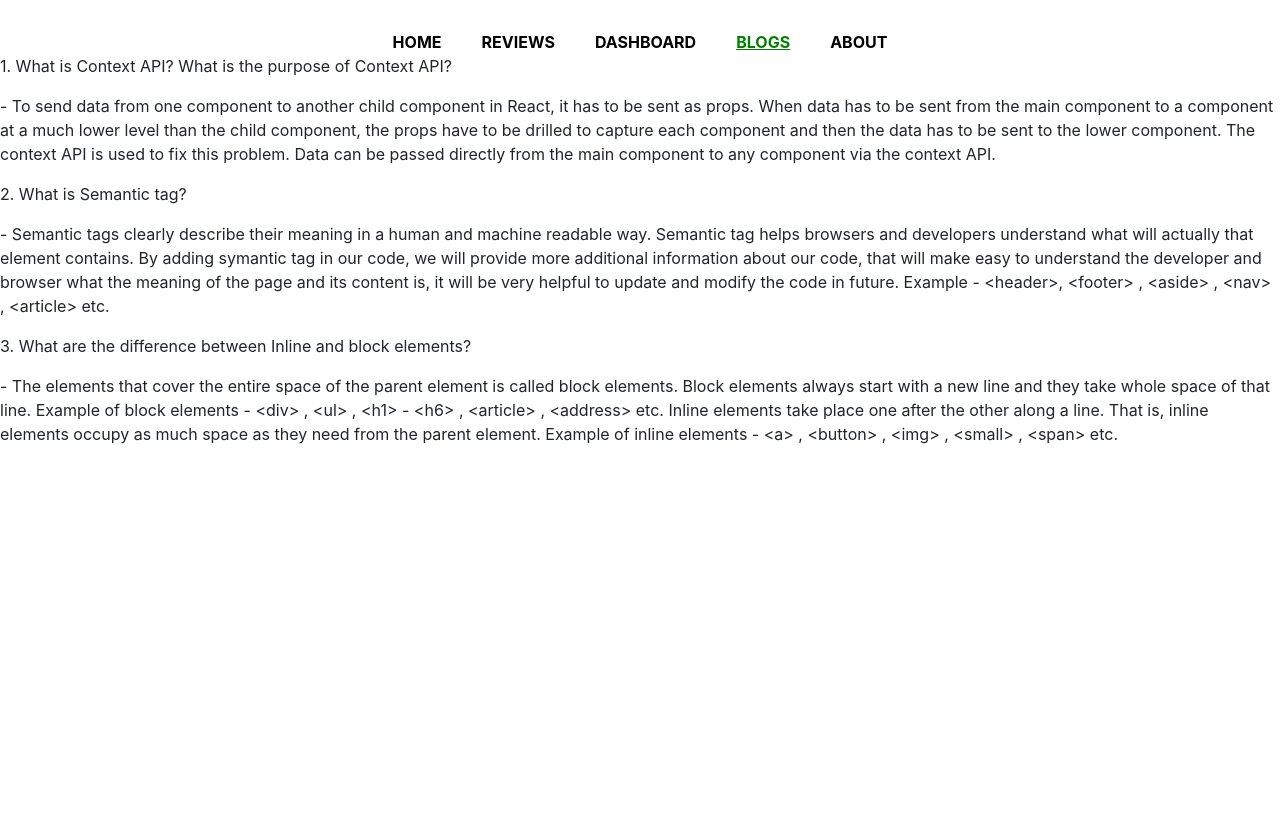
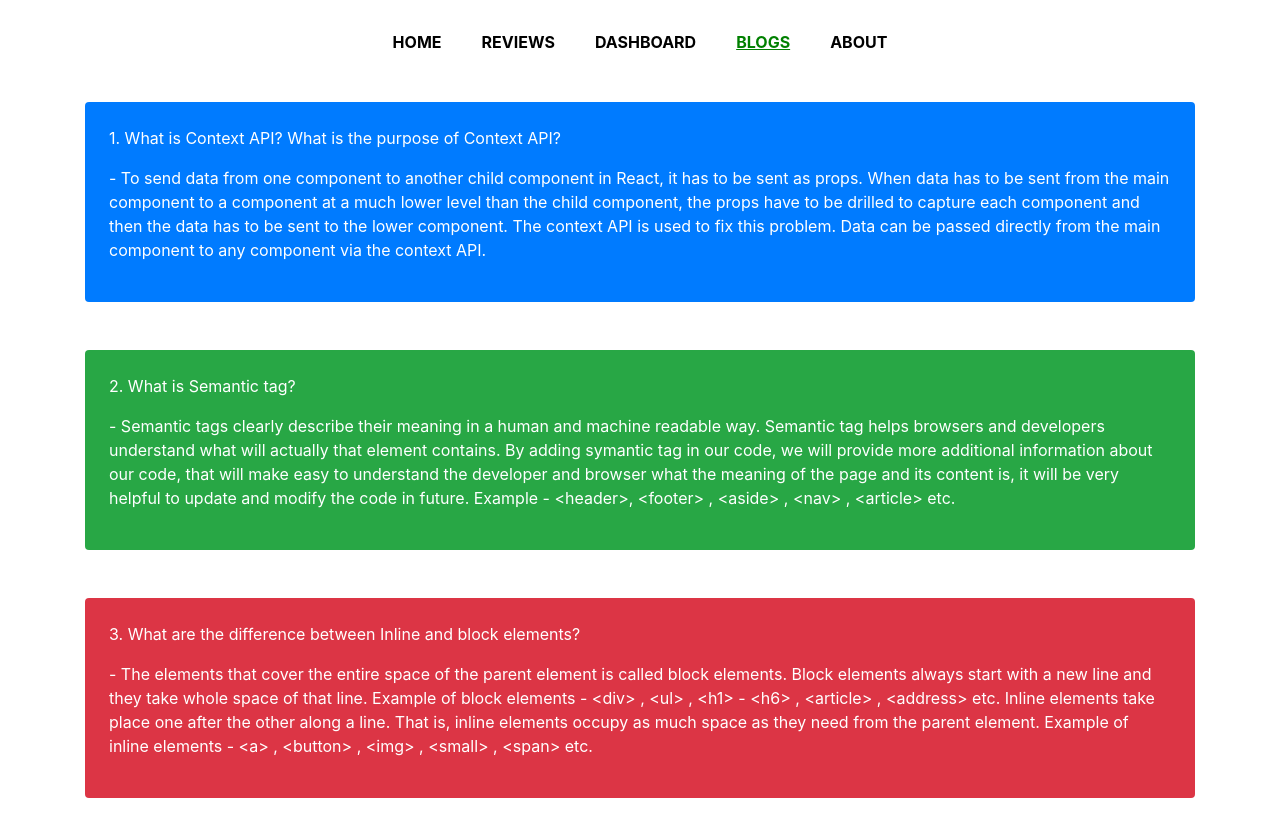
Before and after one commit to SuraiyaAkterTrishna/plant-paradise, a React (Create React App) app: page /blogs in a window 1280 px wide. Shown: the top 836 px of the page. Before the commit the page ends 800 px from the top, so only its background shows below. Built offline with nearby package versions, Linux system fonts and the light colour scheme.

Commit message:
blogs area add style

```diff
--- a/src/components/Blogs/Blogs.js
+++ b/src/components/Blogs/Blogs.js
@@ -2,16 +2,16 @@ import React from 'react';
 
 const Blogs = () => {
     return (
-        <div>
-            <div>
+        <div className = "container my-5">
+            <div className='bg-primary rounded p-4 text-white my-5'>
                 <p>1. What is Context API? What is the purpose of Context API?</p>
                 <p>- To send data from one component to another child component in React, it has to be sent as props. When data has to be sent from the main component to a component at a much lower level than the child component, the props have to be drilled to capture each component and then the data has to be sent to the lower component. The context API is used to fix this problem. Data can be passed directly from the main component to any component via the context API.</p>
             </div>
-            <div>
+            <div className='bg-success rounded p-4 text-white my-5'>
                 <p>2. What is Semantic tag?</p>
                 <p>- Semantic tags clearly describe their meaning in a human and machine readable way. Semantic tag helps browsers and developers understand what will actually that element contains. By adding symantic tag in our code, we will provide more additional information about our code, that will make easy to understand the developer and browser what the meaning of the page and its content is, it will be very helpful to update and modify the code in future. Example - {`<header>, <footer> , <aside> , <nav> , <article>`} etc.</p>
             </div>
-            <div>
+            <div className='bg-danger rounded p-4 text-white my-5'>
                 <p>3. What are the difference between Inline and block elements?</p>
                 <p>- The elements that cover the entire space of the parent element is called block elements. Block elements always start with a new line and they take whole space of that line. Example of block elements - {`<div> , <ul> , <h1> - <h6> , <article> , <address>`}  etc.
 
```
